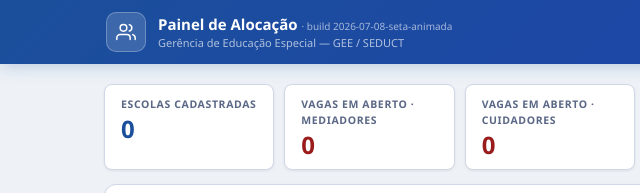
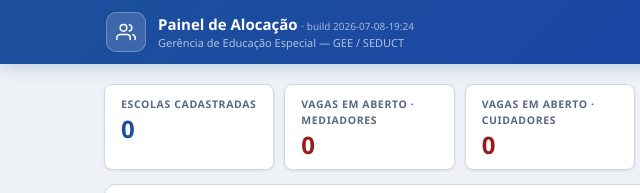
Before and after one commit to EducacaoEspecial/alocacao, a plain HTML site: page index.html in a window 1280 px wide. Shown: the top 193 px of the page, 0-640 px from the left. Drawn offline with Linux system fonts and the light colour scheme.

Commit message:
Atualizado em 07 de julho de 2026 as 19h24

```diff
--- a/index.html
+++ b/index.html
@@ -146,7 +146,7 @@ input.cell-num{width:56px;text-align:center;}
       <svg viewBox="0 0 24 24"><path d="M17 21v-2a4 4 0 0 0-4-4H5a4 4 0 0 0-4 4v2"/><circle cx="9" cy="7" r="4"/><path d="M23 21v-2a4 4 0 0 0-3-3.87"/><path d="M16 3.13a4 4 0 0 1 0 7.75"/></svg>
     </div>
     <div class="header-titles">
-      <h1>Painel de Alocação <span style="font-size:10px;font-weight:400;opacity:.6">· build 2026-07-08-seta-animada</span></h1>
+      <h1>Painel de Alocação <span style="font-size:10px;font-weight:400;opacity:.6">· build 2026-07-08-19:24</span></h1>
       <p>Gerência de Educação Especial — GEE / SEDUCT</p>
     </div>
     <button class="btn-sobre" onclick="abrirSobre()">
```
